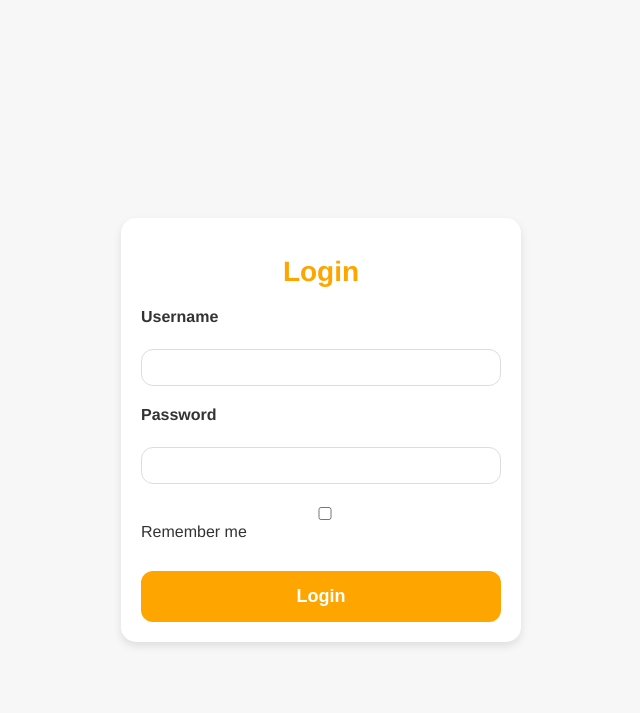
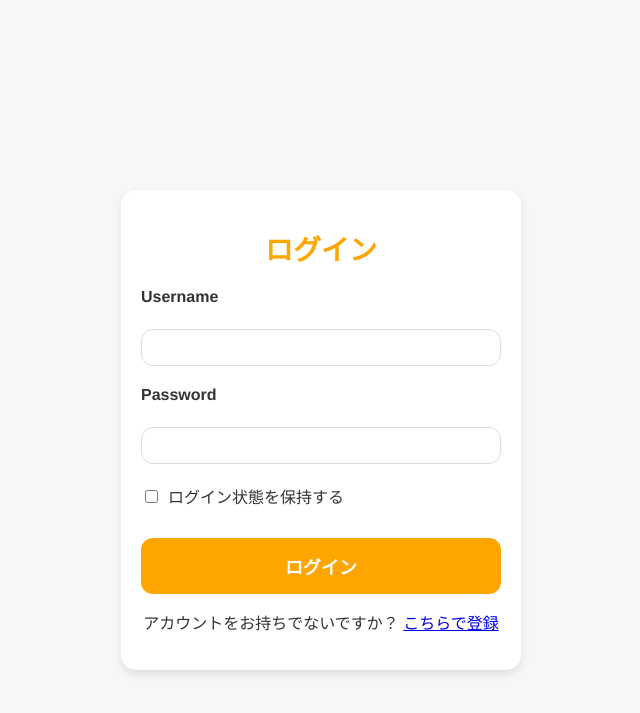
Before and after one commit to Utest518/Urouro, a Flask app: page /login in a window 1280 px wide. Shown: the top 713 px of the page, without its empty margins (319-959 px from the left). Run offline with Flask 2, Linux system fonts and the light colour scheme.

Commit message:
Add login link to register form and update styles

```diff
--- a/app.py
+++ b/app.py
@@ -21,12 +21,17 @@
 app = Flask(__name__)
 
 # データベースの設定
-uri = os.getenv("DATABASE_URL")
+uri = os.getenv("SQLALCHEMY_DATABASE_URI")
 if uri and uri.startswith("postgres://"):
     uri = uri.replace("postgres://", "postgresql://", 1)
 app.config['SQLALCHEMY_DATABASE_URI'] = uri
 app.config['SQLALCHEMY_TRACK_MODIFICATIONS'] = False
-app.config['SECRET_KEY'] = os.environ['SECRET_KEY']
+app.config['SECRET_KEY'] = os.getenv('SECRET_KEY')
+
+# 環境変数の確認のためにプリントステートメントを追加
+print("SECRET_KEY:", app.config['SECRET_KEY'])
+print("SQLALCHEMY_DATABASE_URI:", app.config['SQLALCHEMY_DATABASE_URI'])
+
 
 db = SQLAlchemy(app)
 migrate = Migrate(app, db)
--- a/static/styles.css
+++ b/static/styles.css
@@ -110,6 +110,17 @@
     box-sizing: border-box;
 }
 
+/* チェックボックスとラベルの位置調整 */
+.form-group-remember {
+    display: flex;
+    align-items: center;
+    margin-bottom: 20px;
+}
+
+.form-group-remember input {
+    margin-right: 10px;
+}
+
 /* ファイルラベル */
 .custom-file-label {
     display: flex;
@@ -195,3 +206,18 @@
     border-radius: 5px;
     box-shadow: 0 1px 3px rgba(0, 0, 0, 0.1);
 }
+
+/* ログインリンク */
+.login-link {
+    margin-top: 20px;
+    color: #555;
+}
+
+.login-link a {
+    color: #007bff;
+    text-decoration: none;
+}
+
+.login-link a:hover {
+    text-decoration: underline;
+}
--- a/templates/login.html
+++ b/templates/login.html
@@ -1,14 +1,14 @@
 <!DOCTYPE html>
-<html lang="en">
+<html lang="ja">
 <head>
     <meta charset="UTF-8">
     <meta name="viewport" content="width=device-width, initial-scale=1.0">
-    <title>Login</title>
+    <title>ログイン</title>
     <link rel="stylesheet" href="{{ url_for('static', filename='styles.css') }}">
 </head>
 <body>
     <div class="container">
-        <h1>Login</h1>
+        <h1>ログイン</h1>
         <form method="POST">
             {{ form.hidden_tag() }}
             <div class="form-group">
@@ -19,11 +19,14 @@
                 {{ form.password.label }}<br>
                 {{ form.password(size=32) }}
             </div>
-            <div class="form-group">
-                {{ form.remember }} Remember me
+            <div class="form-group-remember">
+                {{ form.remember }} ログイン状態を保持する
             </div>
-            <button type="submit" class="custom-upload-button">Login</button>
+            <button type="submit" class="custom-upload-button">ログイン</button>
         </form>
+        <div class="register-link">
+            <p>アカウントをお持ちでないですか？ <a href="{{ url_for('register') }}">こちらで登録</a></p>
+        </div>
     </div>
 </body>
 </html>
```
Also changed, not shown: templates/register.html (+8 -5 lines), 1 other file.
